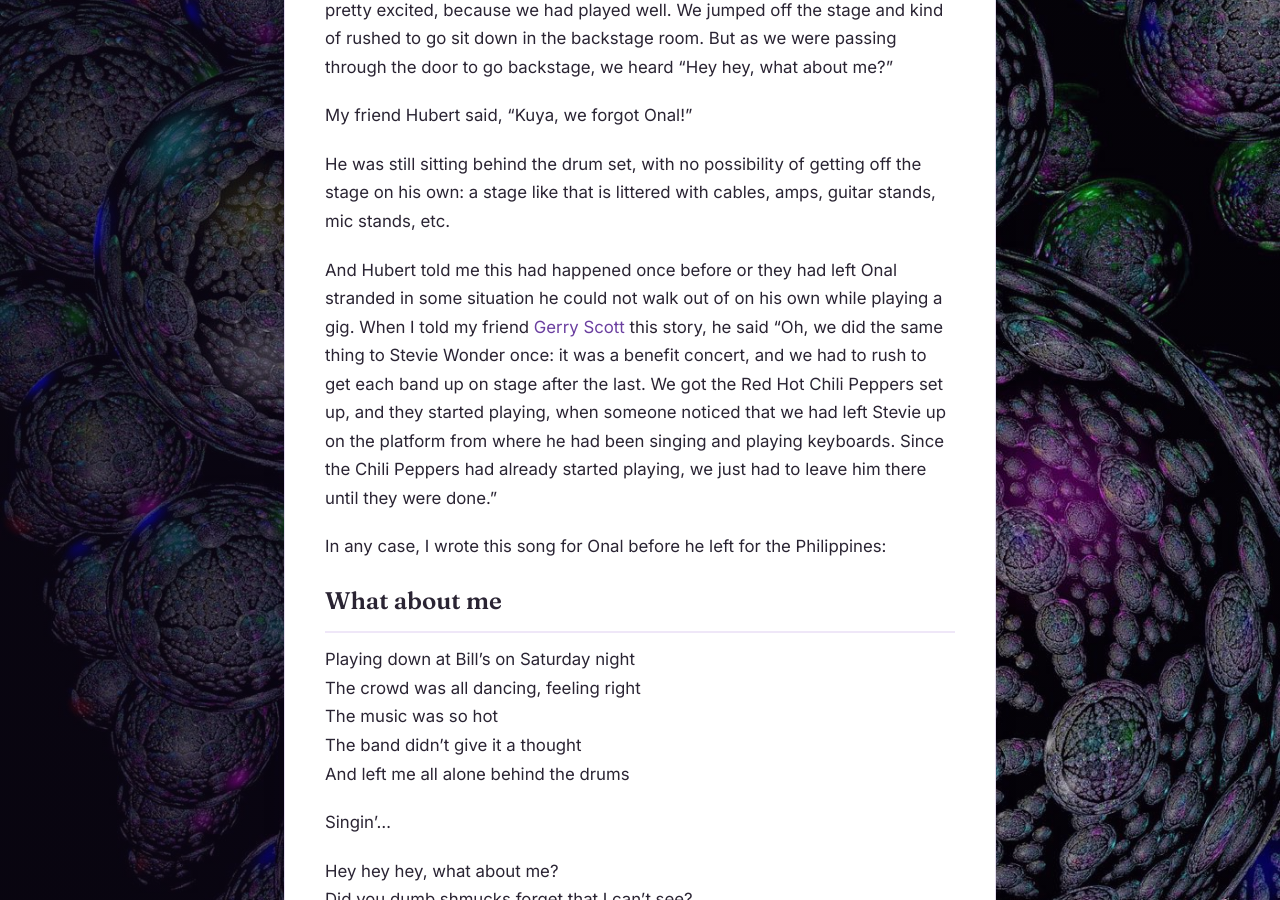
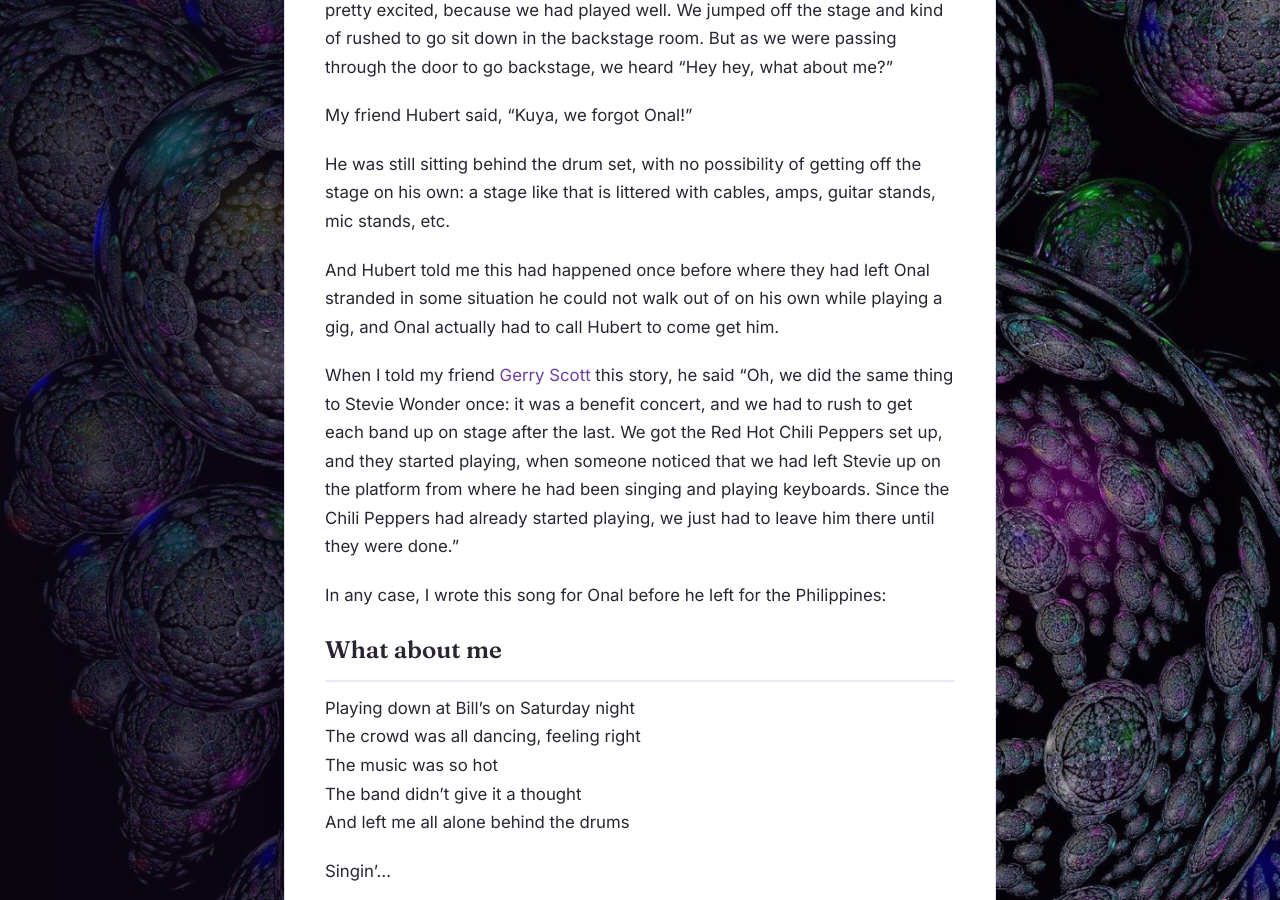
Before and after one commit to gcallah/gcallah.github.io, a Jekyll site: the page built from _posts/2026-11-05-What-About-Me.md, in a window 1280 px wide and 900 px high, scrolled down 1513 px. Built offline with Jekyll 4.4.1, drawn with Linux system fonts in a browser that asks for light colours; our own code applies the rules of GitHub Pages for plain Markdown files.

Commit message:
Added what about me.

```diff
--- a/_posts/2026-11-05-What-About-Me.md
+++ b/_posts/2026-11-05-What-About-Me.md
@@ -37,9 +37,12 @@ He was still sitting behind the drum set, with no possibility of getting off the
 stage on his own: a stage like that is littered with cables, amps, guitar
 stands, mic stands, etc.
 
-And Hubert told me this had happened once before or they had left Onal
+And Hubert told me this had happened once before where they had left Onal
 stranded in some situation he could not walk out of on his own while playing a
-gig. When I told my friend [Gerry Scott]({% post_url 2026-10-26-Gerry-Scott %}) this story, he said "Oh, we did the same
+gig, and Onal actually had to call Hubert to come get him.
+
+When I told my friend [Gerry Scott]({% post_url 2026-10-26-Gerry-Scott %})
+this story, he said "Oh, we did the same
 thing to Stevie Wonder once: it was a benefit concert, and we had to rush to
 get each band up on stage after the last. We got the Red Hot Chili Peppers set
 up, and they started playing, when someone noticed that we had left Stevie up on
```
